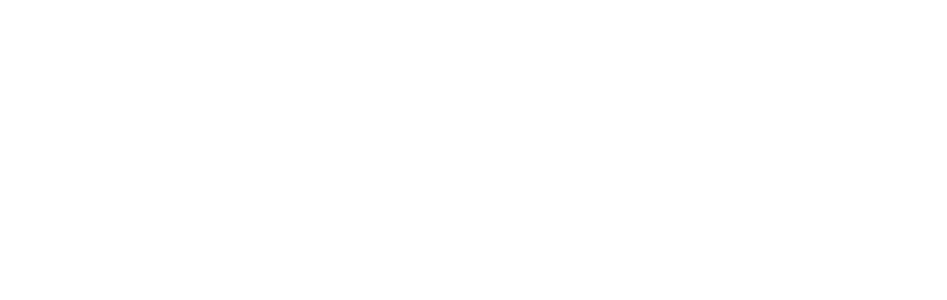
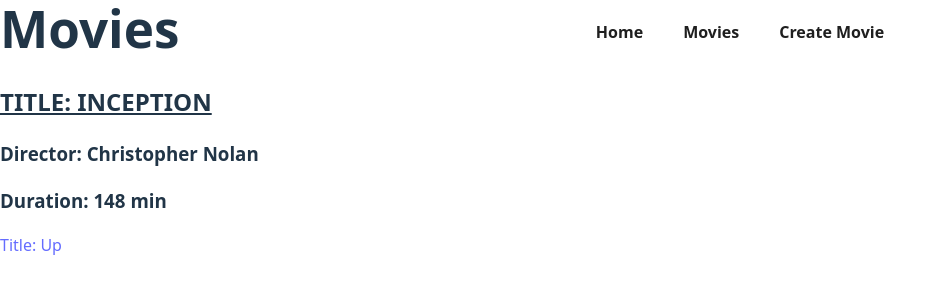
Before and after one commit to RamconDev/Vue-AmazingCode, a Vue app: page /movies/Inception in a window 1280 px wide. Before the commit this address had no page. Shown: the top 300 px of the page, without its empty margins (0-947 px from the left). Built offline with nearby package versions, Linux system fonts and the light colour scheme.

Commit message:
Rutas parametricas - ver paginas con detalles de un elemento(pelicula)

```diff
--- a/src/router/index.js
+++ b/src/router/index.js
@@ -2,6 +2,7 @@
 import Home from "../views/Home.vue";
 import Movies from "../views/Movies.vue";
 import MovieCreate from "../views/MoviesCreate.vue";
+import MoviesDetail from "../views/MoviesDetail.vue";
 
 const router = createRouter({
     history: createWebHistory(),
@@ -20,6 +21,11 @@
             path: "/movies/create",
             name: "MoviesCreate",
             component: MovieCreate
+        },
+        {
+            path: "/movies/:movieTitle",
+            name: "MoviesDetail",
+            component: MoviesDetail
         }
     ]
 });
--- a/src/stores/movieStore.js
+++ b/src/stores/movieStore.js
@@ -22,9 +22,14 @@
 
     const addMovie = (movie) => movies.value.push(movie)
 
+    const getMovie = (movieTitle) => {
+        return movies.value.find((movie) => movie.title === movieTitle);
+    }
+
     return {
         movies,
-        addMovie
+        addMovie,
+        getMovie
     }
 }, {
     persist: true
--- a/src/views/Movies.vue
+++ b/src/views/Movies.vue
@@ -13,7 +13,9 @@
 
     <ul>
         <li  v-for="movie in movieStore.movies" :key="movie.title" class="movie">
-            <h2>{{ movie.title }}</h2>
+            <router-link :to="{ name:'MoviesDetail', params: { movieTitle:movie.title } }">
+                Title: {{  movie.title }}
+            </router-link>
             <p>Director: {{ movie.director }}</p>
             <p>Duration: {{ movie.duration }}</p>
         </li>
--- /dev/null
+++ b/src/views/MoviesDetail.vue
@@ -0,0 +1,41 @@
+<script setup>
+    import { useRoute } from 'vue-router';
+    import HeaderComponent from '../components/HeaderComponent.vue';
+    import { useMovieStore } from '../stores/movieStore';
+    import { watch } from 'vue';
+
+    const route = useRoute();
+    const movieStore = useMovieStore();
+
+    let movieTitle = route.params.movieTitle;
+    let movie = movieStore.getMovie(movieTitle);
+
+    watch(
+        () => route.params.movieTitle,
+        () => {
+            movieTitle = route.params.movieTitle;
+            movie = movieStore.getMovie(movieTitle)
+        }
+    )
+</script>
+
+<template>
+    <HeaderComponent/>
+
+    <h2 v-if="!movie">La pelicula no existe.</h2>
+    <div v-else>
+        <h2>Title: {{  movie.title }}</h2>
+        <h3>Director: {{ movie.director }}</h3>
+        <h3>Duration: {{ movie.duration }}</h3>
+    </div>
+
+    <div>
+        <router-link :to="{ name:'MoviesDetail', params: { movieTitle:'Up' } }">
+            Title: {{  'Up' }}
+        </router-link>
+    </div>
+</template>
+
+<style scoped>
+
+</style>
```
Also changed, not shown: create-new-proyect.txt.
